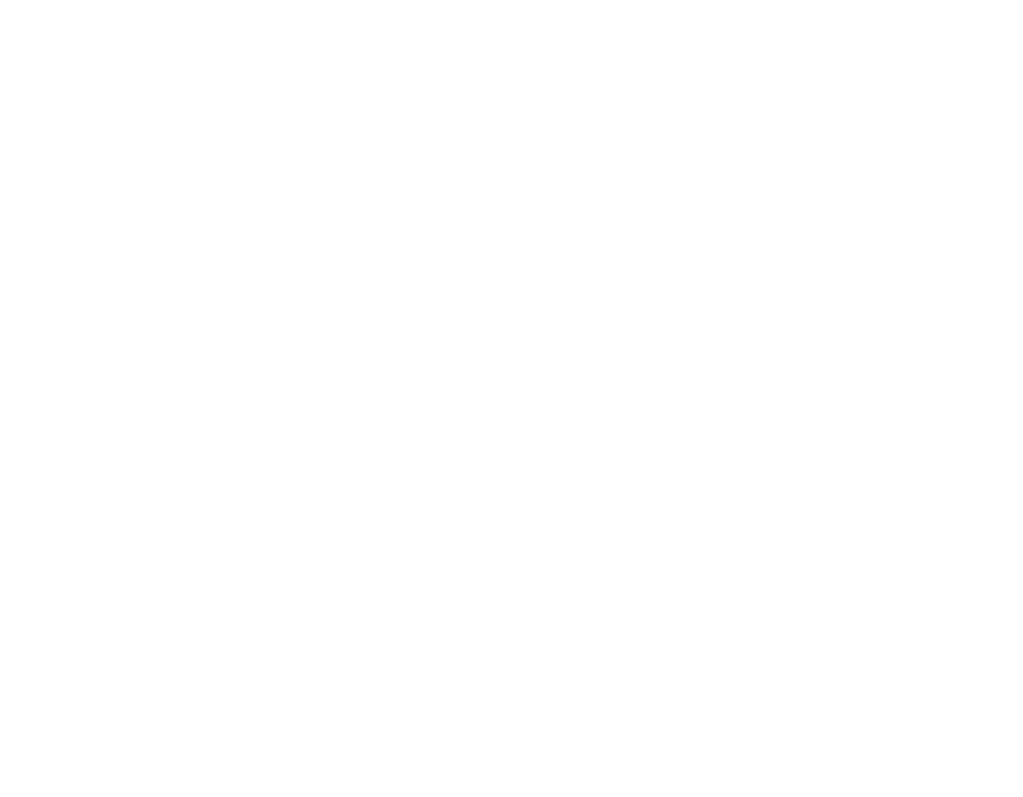
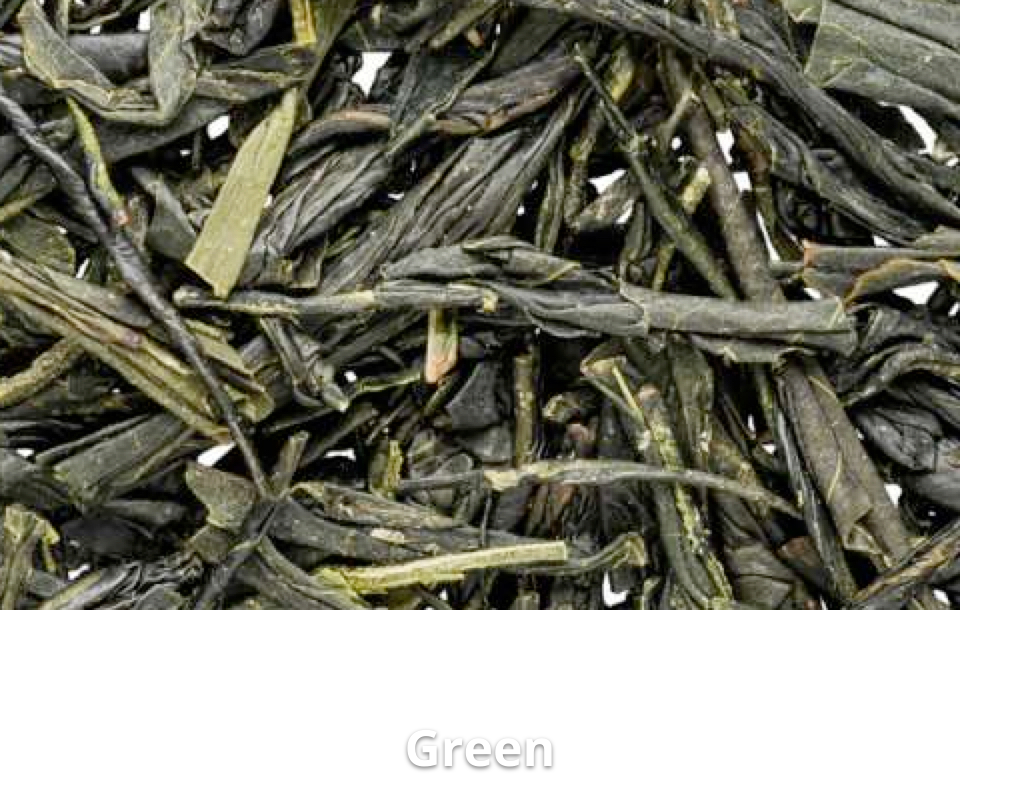
Before and after one commit to webtsofficial/angular-tea-finder-2, an Angular app: page /teaSorts in a window 1280 px wide. Shown: the part 2000-2797 px from the top of the page, without its empty margins (0-1023 px from the left). Before the commit the page ends 2397 px from the top, so only its background shows below. Built offline with nearby package versions, Linux system fonts and the light colour scheme.

Commit message:
[sort-select-card] enhanced sort-select-card and added sortsService

```diff
--- a/src/app/components/sites/tea-sorts/tea-sorts.component.html
+++ b/src/app/components/sites/tea-sorts/tea-sorts.component.html
@@ -1,3 +1,3 @@
 <section class="site-wrapper">
-    <app-sort-select-card></app-sort-select-card>
+    <app-sort-select-card *ngFor="let sort of sorts" [sort]="sort"></app-sort-select-card>
 </section>
--- a/src/app/components/sites/tea-sorts/tea-sorts.component.scss
+++ b/src/app/components/sites/tea-sorts/tea-sorts.component.scss
@@ -0,0 +1,13 @@
+@import "../../../../styles/variables/variables";
+@import "../../../../styles/mixins/mixins";
+
+.site-wrapper {
+  @include flexbox();
+  @include flex-direction(row);
+  @include flex-wrap(wrap);
+  @include justify-content(flex-start);
+
+  app-sort-select-card {
+
+  }
+}
--- a/src/app/components/sites/tea-sorts/tea-sorts.component.ts
+++ b/src/app/components/sites/tea-sorts/tea-sorts.component.ts
@@ -1,4 +1,6 @@
 import { Component, OnInit } from '@angular/core';
+import {Sort} from '../../../models/tea/sort/Sort';
+import {SortsService} from '../../../services/tea/sorts/sorts.service';
 
 @Component({
   selector: 'app-tea-sorts',
@@ -7,7 +9,11 @@
 })
 export class TeaSortsComponent implements OnInit {
 
-  constructor() { }
+  sorts: Sort[];
+
+  constructor(private sortsService: SortsService) {
+    this.sorts = this.sortsService.getAll();
+  }
 
   ngOnInit() {
   }
--- a/src/app/components/tea/sorts/sort-select-card/sort-select-card.component.html
+++ b/src/app/components/tea/sorts/sort-select-card/sort-select-card.component.html
@@ -1,8 +1,9 @@
 <div class="sort-card-select">
   <div class="image-wrapper">
-    <img src="../../../../../assets/images/sorts/schwarzer.jpg">
+    <img [src]="sort.image">
+    <!-- ../../../../../assets/images/sorts/schwarzer.jpg -->
   </div>
-  <div class="overlay-wrapper">
-    <span class="sort-title">Black</span>
+  <div class="overlay-wrapper" (click)="toggleSelect()">
+    <span class="sort-title">{{sort.name}}</span>
   </div>
 </div>
--- a/src/app/components/tea/sorts/sort-select-card/sort-select-card.component.scss
+++ b/src/app/components/tea/sorts/sort-select-card/sort-select-card.component.scss
@@ -7,6 +7,7 @@
     }
   }
   .overlay-wrapper {
+    cursor: pointer;
     width: 100%;
     padding-top: 100%;
     text-align: center;;
--- a/src/app/components/tea/sorts/sort-select-card/sort-select-card.component.ts
+++ b/src/app/components/tea/sorts/sort-select-card/sort-select-card.component.ts
@@ -1,4 +1,5 @@
-import { Component, OnInit } from '@angular/core';
+import {Component, EventEmitter, Input, OnInit, Output} from '@angular/core';
+import {Sort} from '../../../../models/tea/sort/Sort';
 
 @Component({
   selector: 'app-sort-select-card',
@@ -6,10 +7,19 @@
   styleUrls: ['./sort-select-card.component.scss']
 })
 export class SortSelectCardComponent implements OnInit {
+  @Input() sort: Sort;
+  @Output() sortSelected = new EventEmitter();
+
+  selected = false;
 
   constructor() { }
 
   ngOnInit() {
   }
 
+  toggleSelect(): void {
+    this.selected = !this.selected;
+    this.sortSelected.emit(this.selected);
+  }
+
 }
--- /dev/null
+++ b/src/app/models/tea/sort/Sort.ts
@@ -0,0 +1,9 @@
+export class Sort {
+    constructor(
+        public id: number,
+        public name: string,
+        public image: string,
+        public description: string
+    ) {
+    }
+}
--- /dev/null
+++ b/src/app/services/tea/sorts/sorts.service.ts
@@ -0,0 +1,24 @@
+import { Injectable } from '@angular/core';
+import {Sort} from '../../../models/tea/sort/Sort';
+
+@Injectable({
+  providedIn: 'root'
+})
+export class SortsService {
+
+  constructor() { }
+
+  getAll(): Sort[] {
+    return [
+        new Sort(0, 'Black', '../../../../../assets/images/sorts/schwarzer.jpg', ''),
+        new Sort(1, 'Green', '../../../../../assets/images/sorts/grüner.jpg', ''),
+        new Sort(2, 'Oolong', '../../../../../assets/images/sorts/oolong.jpg', ''),
+        new Sort(3, 'Yellow', '../../../../../assets/images/sorts/gelber.jpg', ''),
+        new Sort(4, 'White', '../../../../../assets/images/sorts/weisser.jpg', ''),
+        new Sort(5, 'Fruit', '../../../../../assets/images/sorts/früchte.jpg', ''),
+        new Sort(6, 'Herbs', '../../../../../assets/images/sorts/kräuter.jpg', ''),
+        new Sort(7, 'Rooibos', '../../../../../assets/images/sorts/rooibos.jpg', ''),
+        new Sort(7, 'Matcha', '../../../../../assets/images/sorts/matcha.jpg', '')
+    ];
+  }
+}
```
Also changed, not shown: 1 other file (tests, documents, lock files or other folders).
